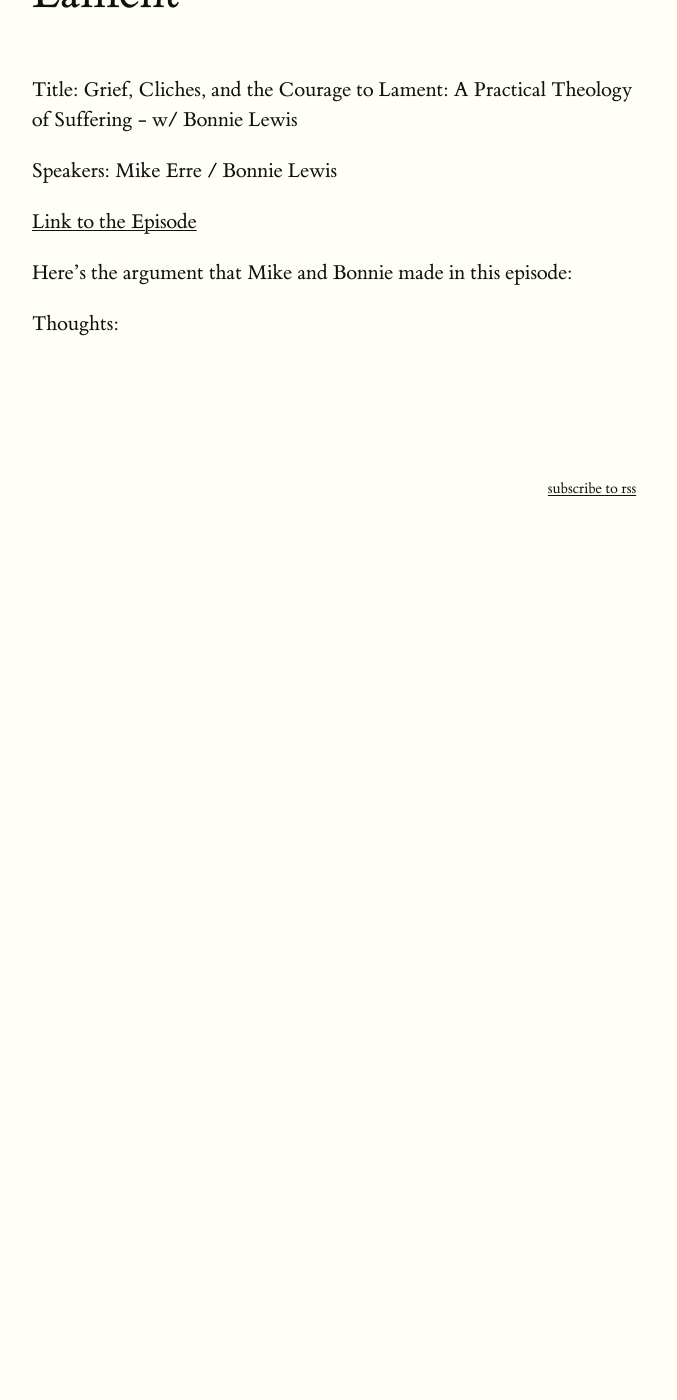
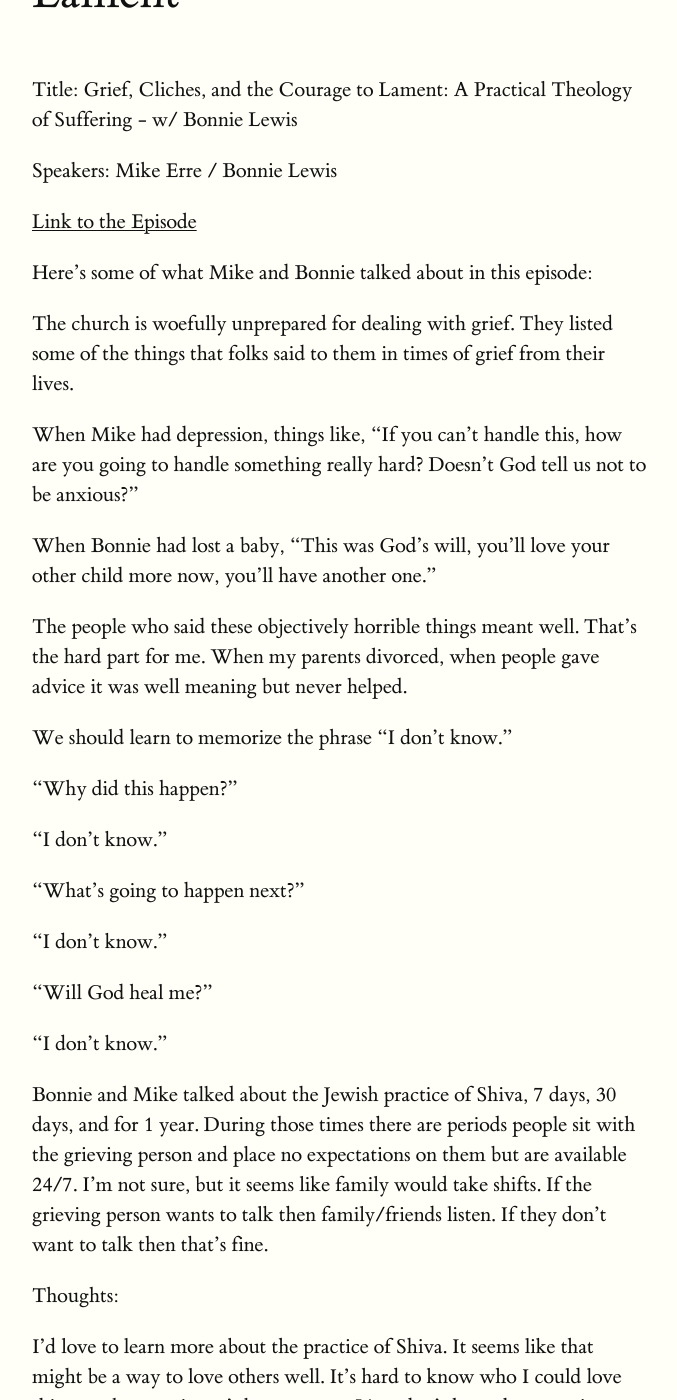
Before and after one commit to pact-wheeler/exp7, a Jekyll site: the page built from _posts/2026-10-08-vox-notes-03.md, in a window 1280 px wide and 1400 px high, scrolled down 247 px. Shown: the whole window, without its empty margins (128-805 px from the left). Built offline with Jekyll 4.4.1, drawn with Linux system fonts in a browser that asks for light colours; before the commit the page ends 900 px from its top, so only the background shows below that; some of the changed text lies outside the part shown.

Commit message:
update vox notes

```diff
--- a/_posts/2026-10-08-vox-notes-03.md
+++ b/_posts/2026-10-08-vox-notes-03.md
@@ -14,6 +14,32 @@ Speakers: Mike Erre / Bonnie Lewis
 
 
 
-Here's the argument that Mike and Bonnie made in this episode:
+Here's some of what Mike and Bonnie talked about in this episode:
+
+The church is woefully unprepared for dealing with grief. They listed some of the things that folks said to them in times of grief from their lives.
+
+When Mike had depression, things like, "If you can't handle this, how are you going to handle something really hard? Doesn't God tell us not to be anxious?"
+
+When Bonnie had lost a baby, "This was God's will, you'll love your other child more now, you'll have another one."
+
+The people who said these objectively horrible things meant well. That's the hard part for me. When my parents divorced, when people gave advice it was well meaning but never helped.
+
+We should learn to memorize the phrase "I don't know."
+
+"Why did this happen?"
+
+"I don't know."
+
+"What's going to happen next?"
+
+"I don't know."
+
+"Will God heal me?"
+
+"I don't know."
+
+Bonnie and Mike talked about the Jewish practice of Shiva, 7 days, 30 days, and for 1 year. During those times there are periods people sit with the grieving person and place no expectations on them but are available 24/7. I'm not sure, but it seems like family would take shifts. If the grieving person wants to talk then family/friends listen. If they don't want to talk then that's fine.
 
 Thoughts:
+
+I'd love to learn more about the practice of Shiva. It seems like that might be a way to love others well. It's hard to know who I could love this way, because it can't be everyone, I just don't have that capacity.
```
Also changed, not shown: other parts of _posts/2026-10-08-vox-notes-03.md (+1 -1 lines), _posts/2026-10-06-vox-notes-01.md (+1 -1 lines), _posts/2026-10-07-vox-notes-02.md (+1 -1 lines).
